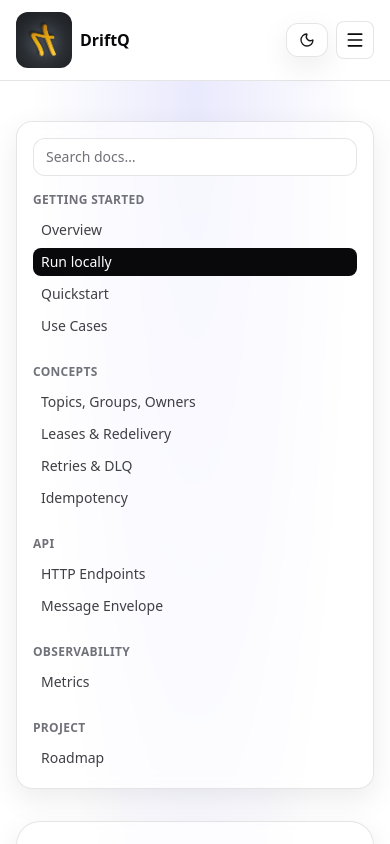
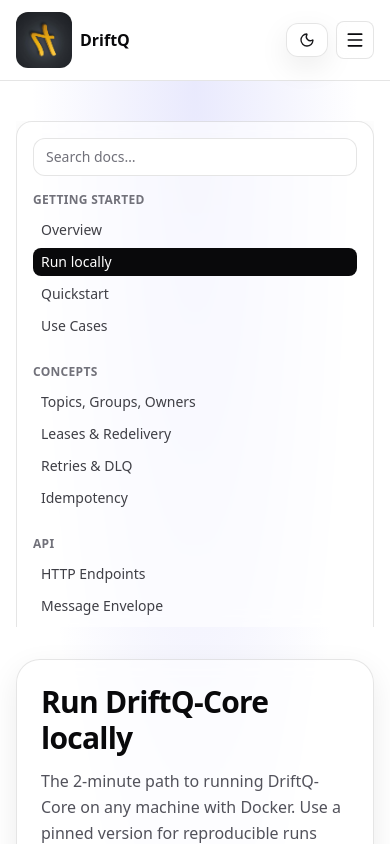
Before and after one commit to driftq-org/driftq-site, a Next.js app: page /docs/run-locally in a window 390 px wide. Shown: the top 844 px of the page. Built offline with nearby package versions, Linux system fonts and the light colour scheme.

Commit message:
Simple fix for mobile docs sidebar height + scrolling

```diff
--- a/components/docs/DocsShell.tsx
+++ b/components/docs/DocsShell.tsx
@@ -28,7 +28,7 @@
 
       <div className="mx-auto w-full max-w-7xl px-4 py-10 sm:px-6 lg:px-8">
         <div className="grid grid-cols-1 gap-8 md:grid-cols-[280px_1fr]">
-          <aside className="md:sticky md:top-20 md:h-[calc(100vh-120px)] md:overflow-auto">
+          <aside className="max-h-[60vh] overflow-auto md:sticky md:top-20 md:h-[calc(100vh-120px)] md:max-h-none md:overflow-auto">
             <div className="rounded-2xl border border-black/10 bg-white/60 p-4 shadow-soft backdrop-blur dark:border-white/10 dark:bg-zinc-950/50">
               <div className="mb-4">
                 <input
```
